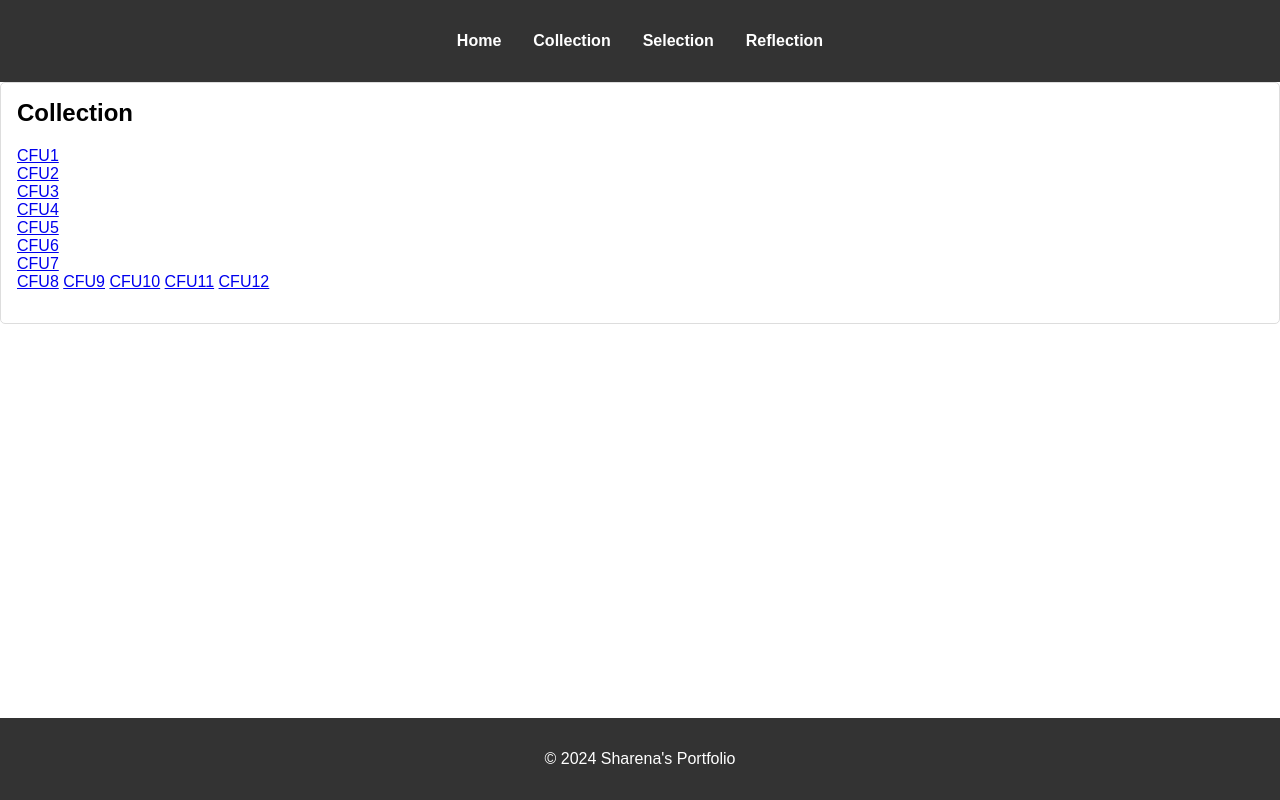
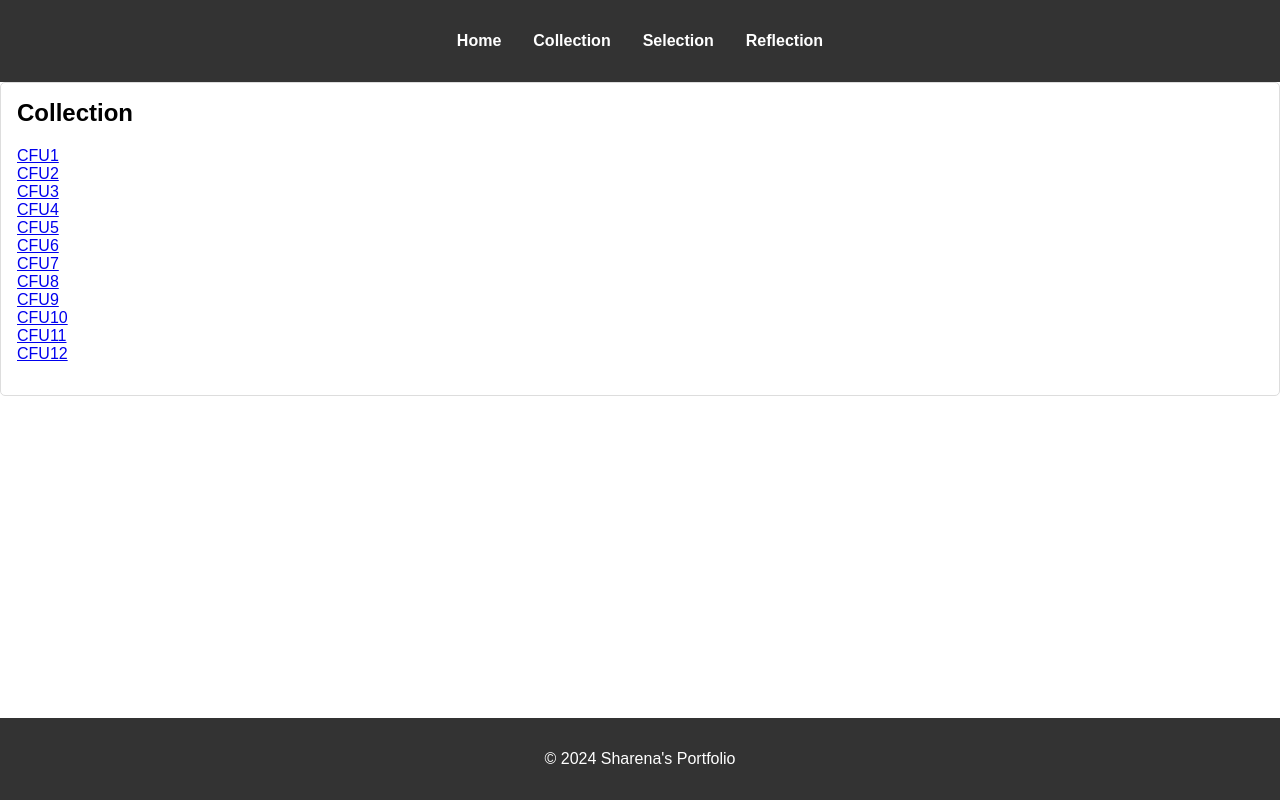
Before and after one commit to sharenaa/sharenaJrPortfolio, a plain HTML site: page collection.html in a window 1280 px wide. Drawn offline with Linux system fonts and the light colour scheme.

Commit message:
Update collection.html

```diff
--- a/collection.html
+++ b/collection.html
@@ -41,15 +41,21 @@
 <div>
     <a href="https://py3.codeskulptor.org/#user309_tV80cRjbqpsa4vx.py" target="_blank">CFU7</a>
 </div>
+<div>
     <a href="https://py3.codeskulptor.org/#user309_6ltWFF70FswAL4b.py" target="_blank">CFU8</a>
 </div>
+<div>
     <a href="https://py3.codeskulptor.org/#user309_6CPz29TjqYShXbY.py" target="_blank">CFU9</a>
 </div>
+<div>
     <a href="https://py3.codeskulptor.org/#user309_cuimJUxdOAQqX1z.py" target="_blank">CFU10</a>
 </div>
+<div>
     <a href="https://py3.codeskulptor.org/#user309_LcWanl7IUwn0q6j.py" target="_blank">CFU11</a>
 </div>
+<div>
     <a href="https://py3.codeskulptor.org/#user309_SDZMVzwlYJk2skW.py" target="_blank">CFU12</a>
+</div>
 
         <p></p>
     </section>
```
Lines whose indentation alone changed are shown as unchanged.
